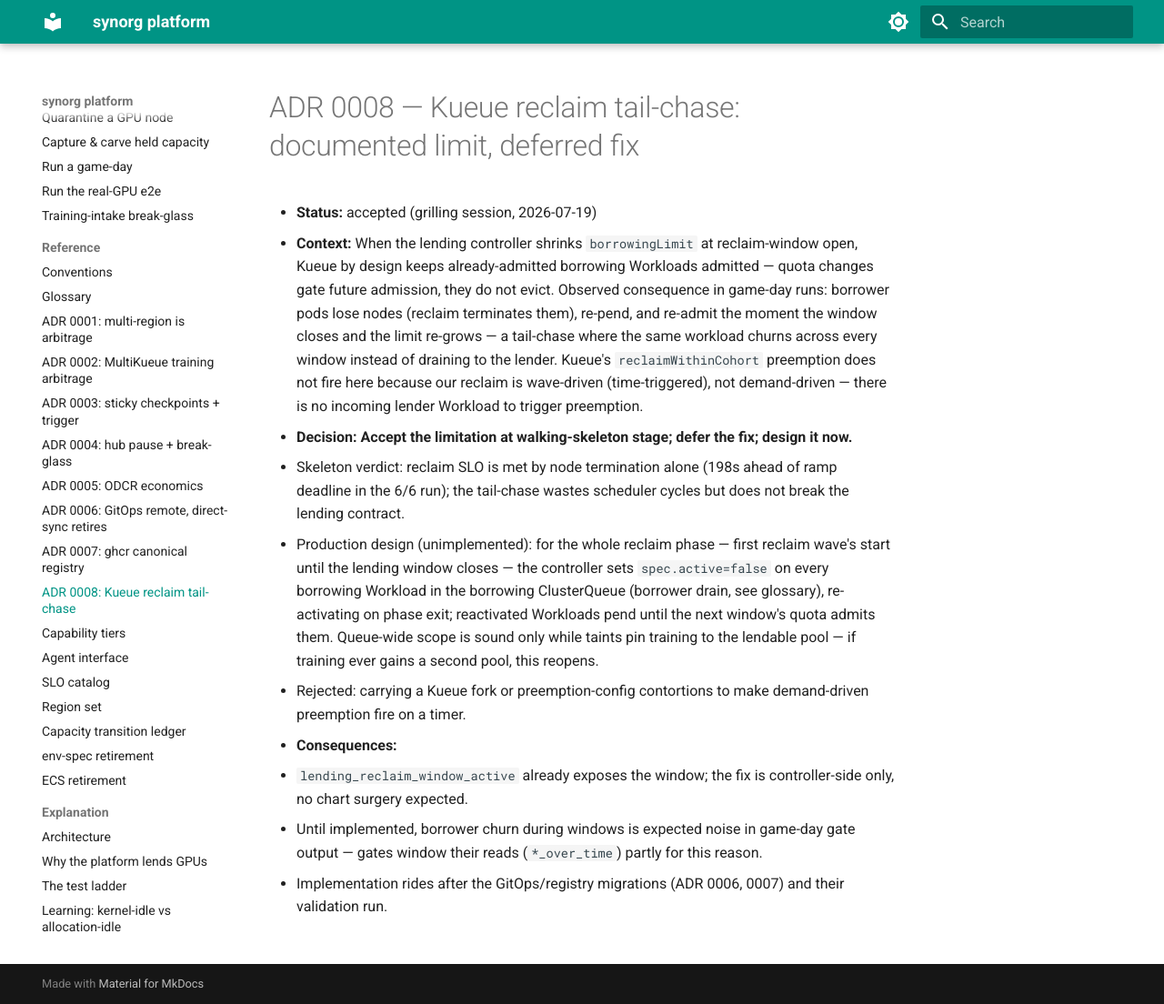
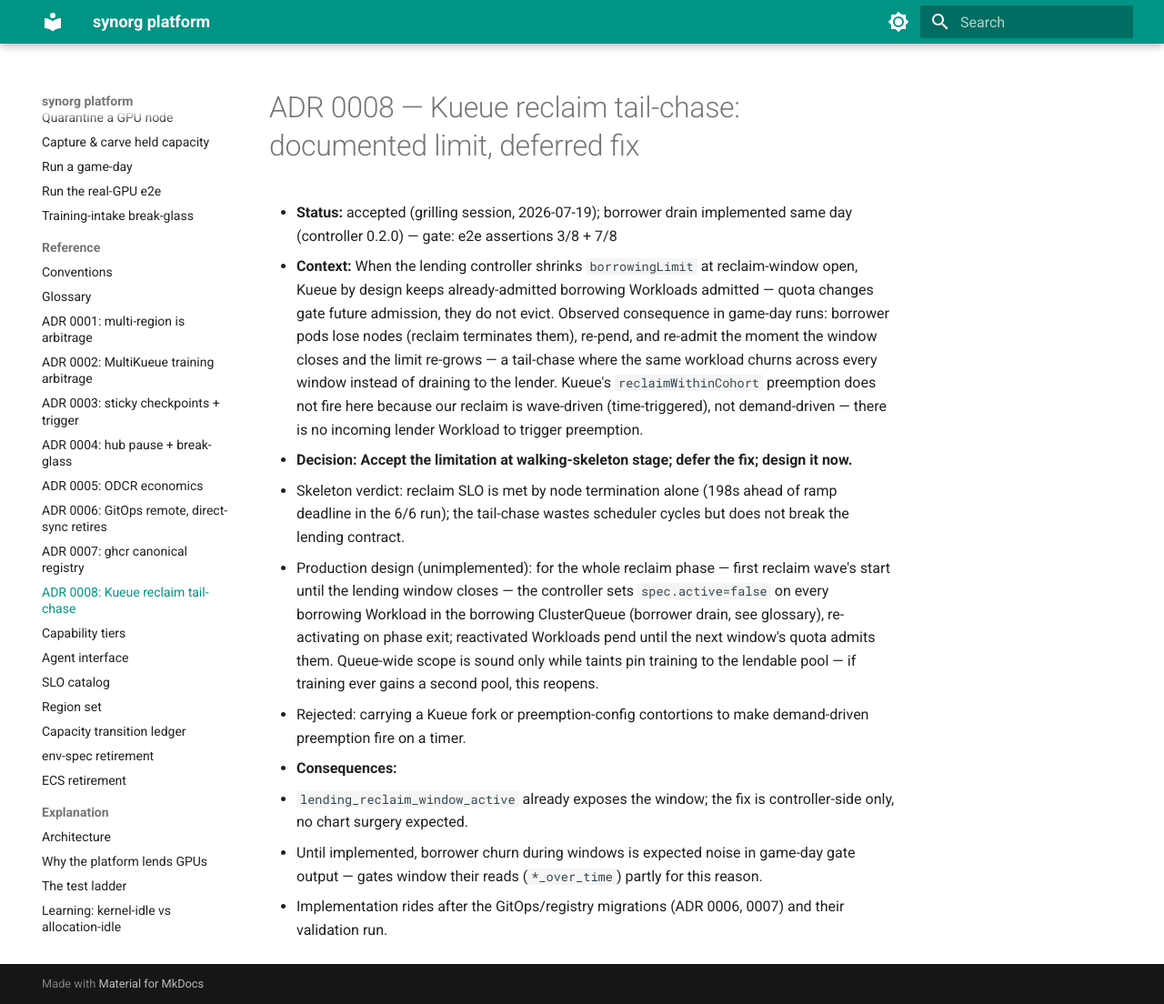
Before and after one commit to nycterent/synorg, an MkDocs documentation site: the page built from docs/adr/0008-kueue-reclaim-keeps-borrowers-admitted.md, in a window 1280 px wide and 1104 px high. Shown: the whole window at 91% size. Built offline with MkDocs 1.6.1 and Material for MkDocs 9.7.7, drawn with Linux system fonts in a browser that asks for light colours.

Commit message:
feat(lending): borrower drain — deactivate borrowing Workloads for the reclaim phase (ADR 0008)
Tick step 4: while an open window is past its first reclaim wave's
startsAt (reclaim phase, glossary), every Workload feeding the borrowing
ClusterQueue is patched spec.active=false and stamped with the
lending.synorg.io/drained annotation; outside the phase exactly the
stamped set is reactivated and unstamped — a human-deactivated Workload
is never resurrected. Level-triggered like every other step: a controller
restart mid-phase converges on the next tick.

RBAC grows kueue localqueues get/list + workloads get/list/patch;
test.sh's parser learns both resources (19 tuples verified). E2E grows
to 8 assertions: 3/8 borrower-drain (all borrowers deactivated+marked
inside the phase, controller log evidence required) and 7/8
borrower-reactivation (drained set empties after the driven close;
stuck drain is a FAIL). Controller image 0.2.0, digest-pinned.

```diff
--- a/docs/adr/0008-kueue-reclaim-keeps-borrowers-admitted.md
+++ b/docs/adr/0008-kueue-reclaim-keeps-borrowers-admitted.md
@@ -1,6 +1,7 @@
 # ADR 0008 — Kueue reclaim tail-chase: documented limit, deferred fix
 
-- **Status:** accepted (grilling session, 2026-07-19)
+- **Status:** accepted (grilling session, 2026-07-19); borrower drain
+  implemented same day (controller 0.2.0) — gate: e2e assertions 3/8 + 7/8
 - **Context:** When the lending controller shrinks `borrowingLimit` at
   reclaim-window open, Kueue by design keeps already-admitted borrowing
   Workloads admitted — quota changes gate future admission, they do not
```
Also changed, not shown: controllers/lending/README.md (+2 -2 lines), 5 other files.
